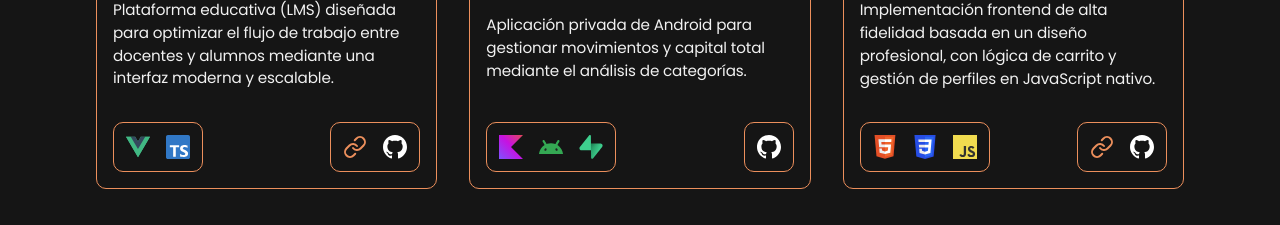
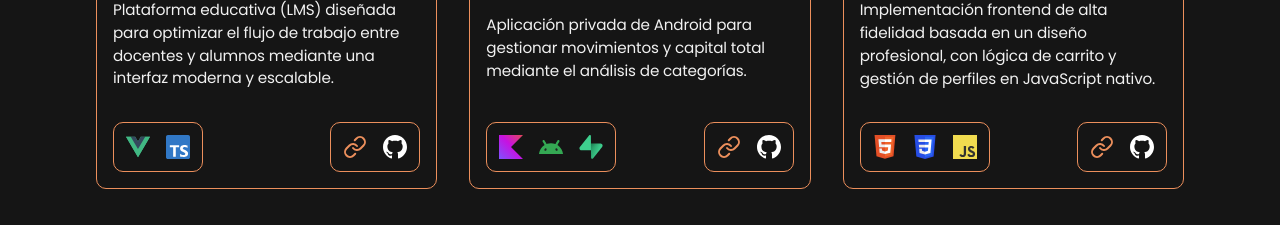
Before and after one commit to oriioll/portfolio, a Vue app: page / in a window 1280 px wide. Shown: the part 1500-1725 px from the top of the page. Built offline with nearby package versions, Linux system fonts and the light colour scheme; a web font is replaced by a local one.

Commit message:
feat: add mockup image to finance app and demo link of the landing page

```diff
--- a/src/data/projects.ts
+++ b/src/data/projects.ts
@@ -47,6 +47,7 @@ export const PROJECTS: Project[] = [
         learning: true,
       },
     ],
+    demoUrl: "https://https://appfinance-alpha.vercel.app/",
     githubUrl: "https://github.com/oriioll/financeApp",
     status: "Active dev",
   },
```
Also changed, not shown: public/mockups/mockupFinanceApp.webp.
